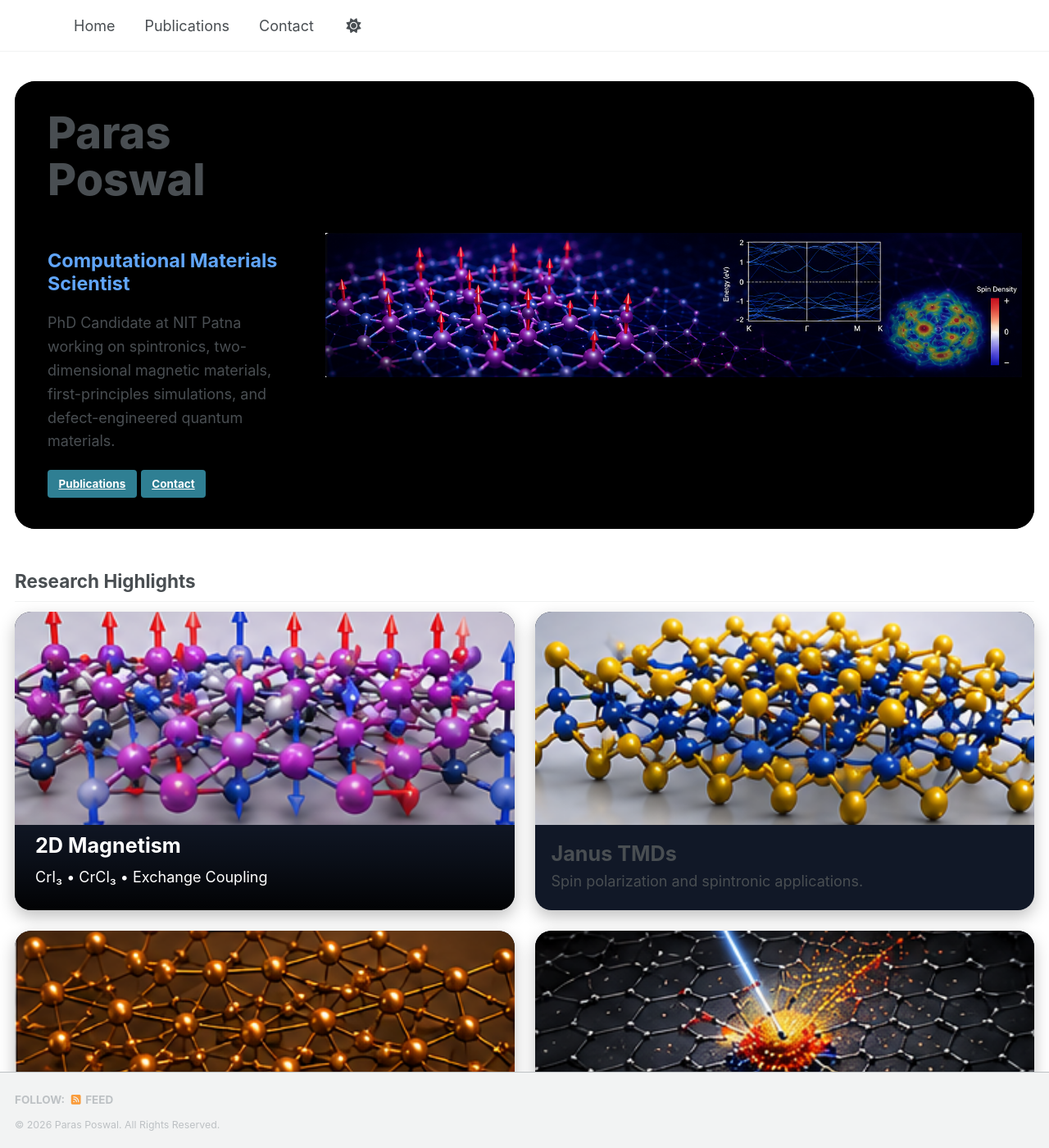
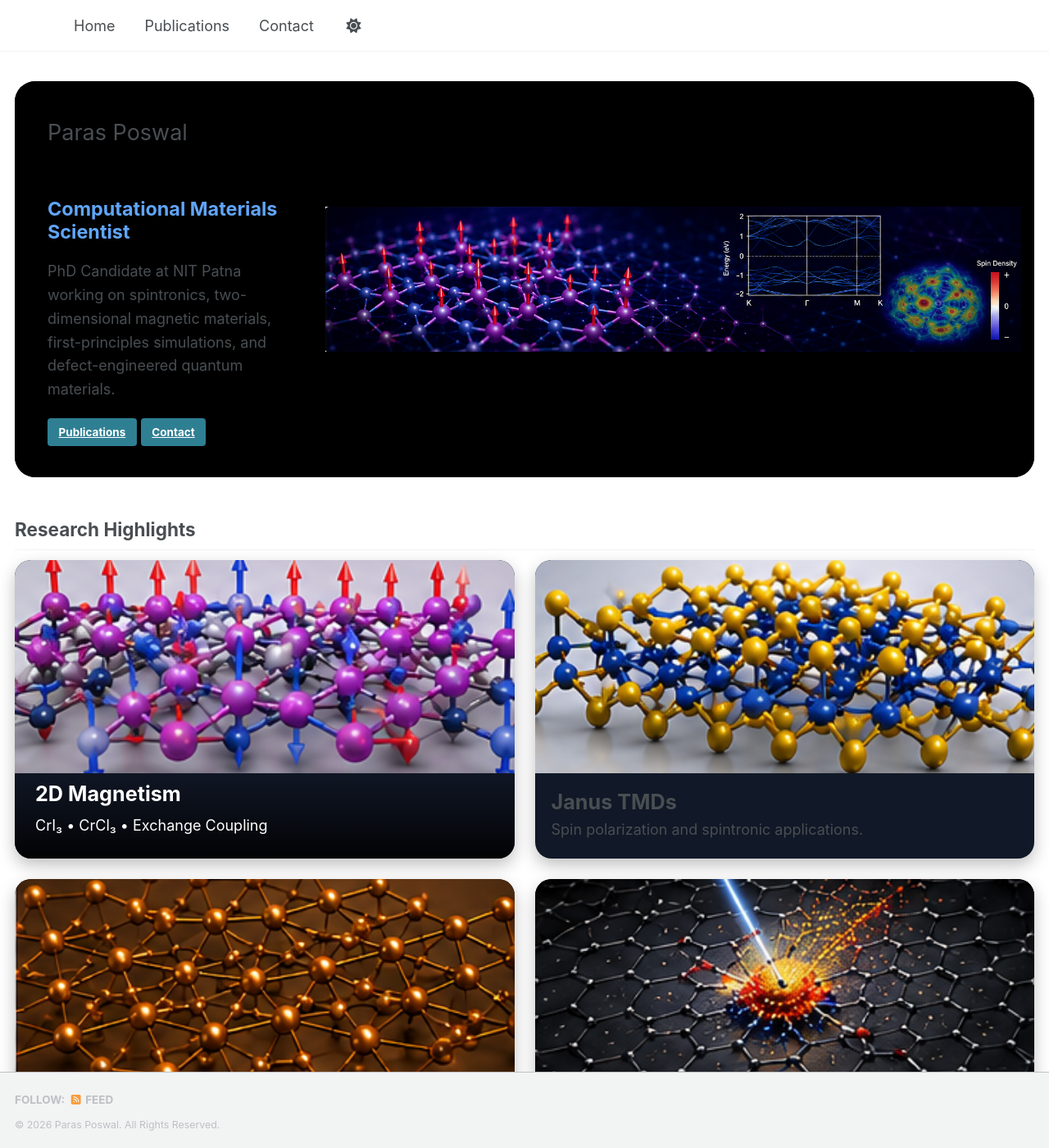
Before and after one commit to poswalparas/poswalparas.github.io, a Jekyll site: the page built from _pages/about.md, in a window 1280 px wide and 1400 px high. Shown: the whole window at 82% size. Built offline with Jekyll 4.4.1, drawn with Linux system fonts in a browser that asks for light colours; a script bundle is joined from its source files by our own code; library files that are not in the unit come from our copies.

Commit message:
Update main.scss

```diff
--- a/assets/css/main.scss
+++ b/assets/css/main.scss
@@ -79,10 +79,10 @@ display:block;
 }
 
 .hero-content h1{
-font-size:3rem;
-font-weight:800;
-line-height:1.05;
-margin-bottom:10px;
+font-size:1.5rem;
+font-weight:400;
+line-height:2.05;
+margin-bottom:5px;
 }
 
 .hero-content h3{
```
